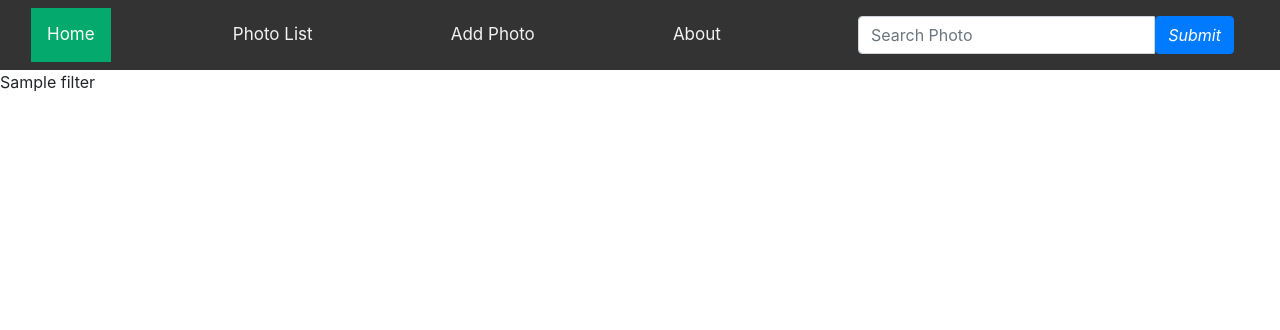
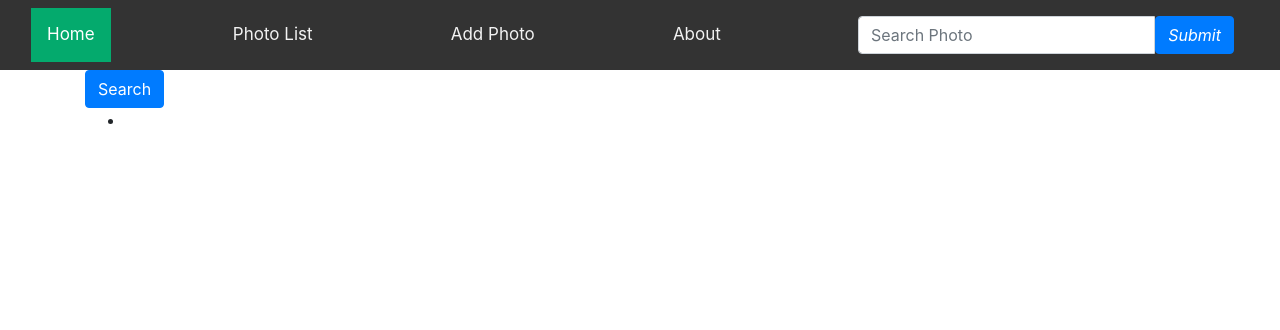
Before and after one commit to obewas/photo-gallery, a Django app: template gallery/templates/filter.html in a window 1280 px wide. Shown: the top 330 px of the page. Run offline with Django 3.2, Linux system fonts and the light colour scheme; the template is opened without the code that fills it: most values are stand-ins (such as "Sample title", 1, 10 or a date in 2020); some libraries are stand-ins or nearby versions.

Commit message:
created filter.html

```diff
--- a/gallery/templates/filter.html
+++ b/gallery/templates/filter.html
@@ -1,6 +1,20 @@
 {% extends 'base.html' %}
+{% load bootstrap4 %}
 {% block content %}
 
-<p>{{filter}}</p>
+<div class="container">
+    <form method="GET">
+      {{ filter.form }}
+        <button type="submit" class="btn btn-primary">Search</button>
+    </form>
+    <ul>
+        {% for photo in filter.queryset %}
+        <li>
+            <a href="{% url 'photo' photo.pk %}"></a>
+        </li>
+        {% endfor %}
+    </ul>
+
+</div>
 
 {% endblock %}
```
